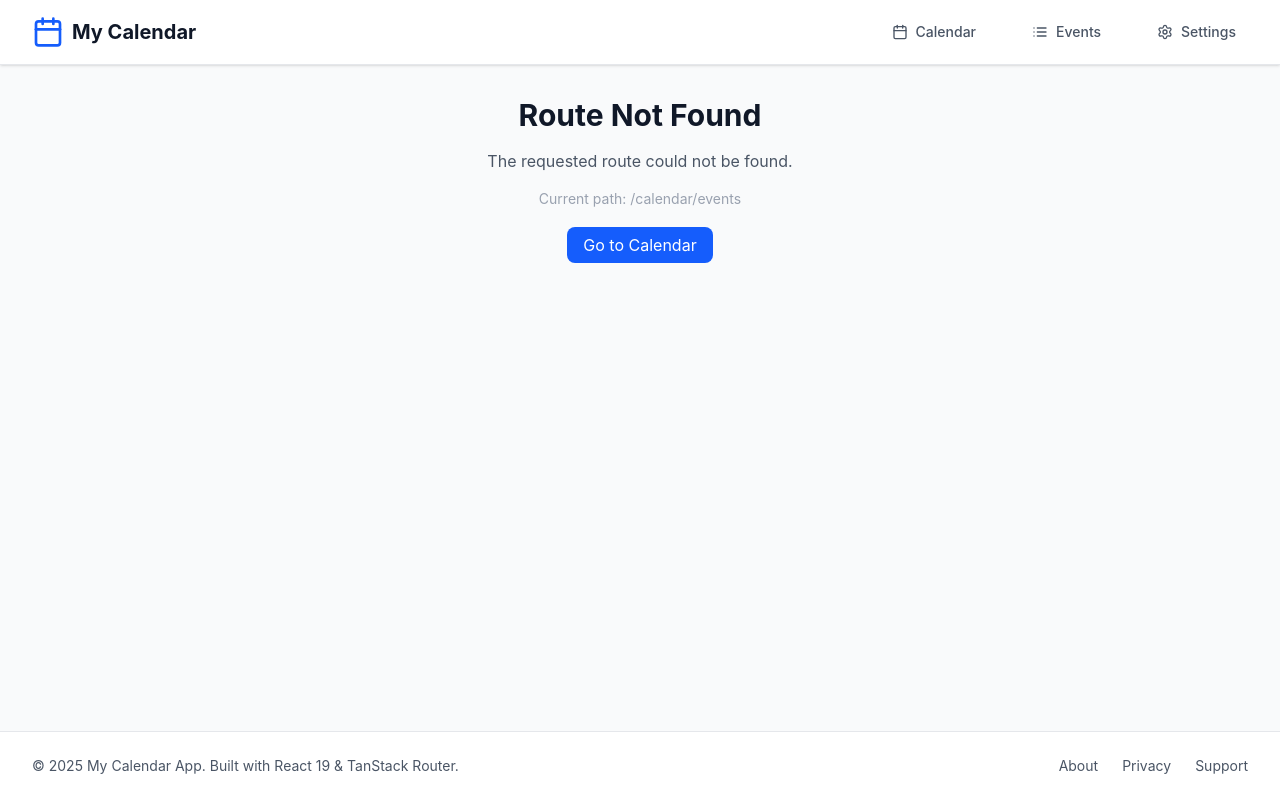
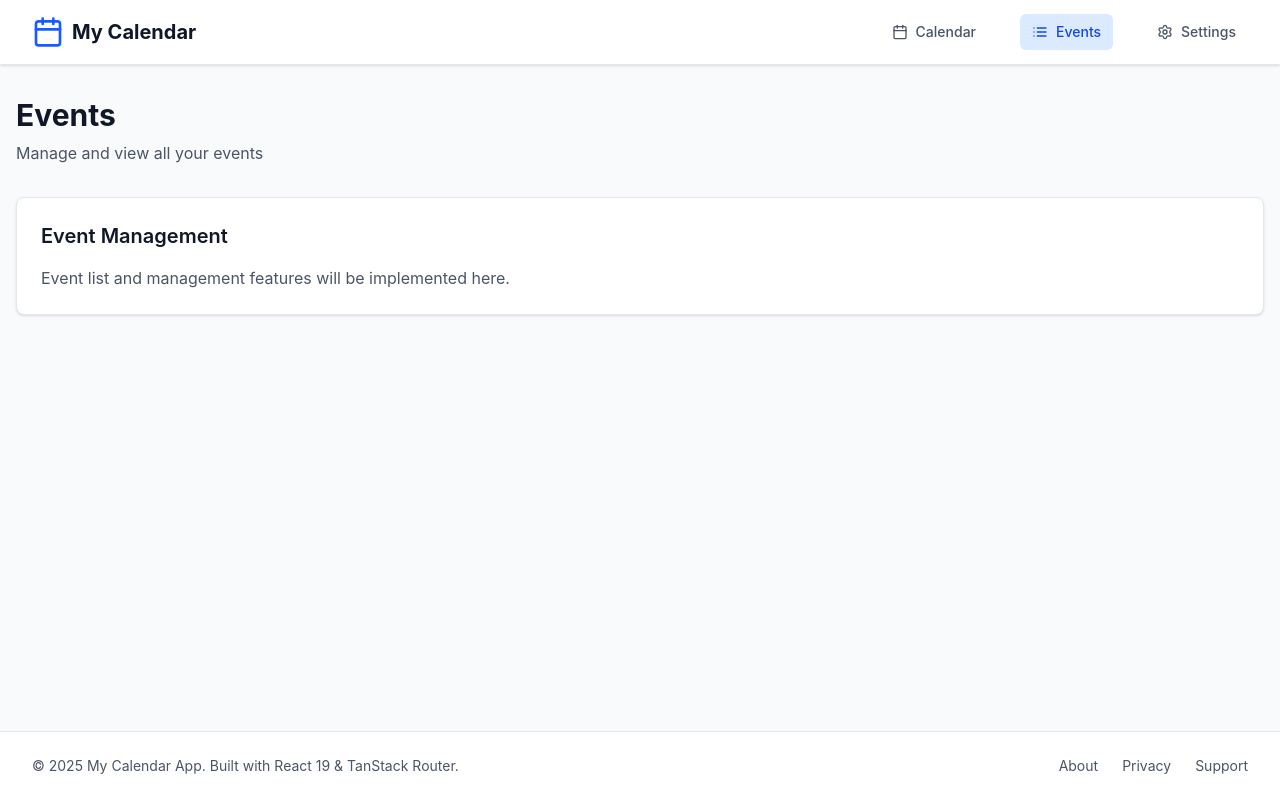
Before and after one commit to bumbaRasch/calendar, a React (Vite) app: page /calendar/events in a window 1280 px wide. Built offline with nearby package versions, Linux system fonts and the light colour scheme.

Commit message:
fix: update base path in router configuration and replace anchor with Link component for navigation

```diff
--- a/src/main.tsx
+++ b/src/main.tsx
@@ -16,7 +16,7 @@ const router = createRouter({
   scrollRestoration: true,
   defaultStructuralSharing: true,
   defaultPreloadStaleTime: 0,
-  basepath: import.meta.env.BASE_URL.slice(0, -1), // Remove trailing slash
+  basepath: '/calendar',
 });
 
 // Register the router instance for type safety
--- a/src/routes/$.tsx
+++ b/src/routes/$.tsx
@@ -1,4 +1,4 @@
-import { createFileRoute } from '@tanstack/react-router';
+import { createFileRoute, Link } from '@tanstack/react-router';
 
 export const Route = createFileRoute('/$')({
   component: () => (
@@ -14,12 +14,12 @@ export const Route = createFileRoute('/$')({
           Current path: {window.location.pathname}
         </p>
         <div className="mt-6">
-          <a
-            href="/calendar/"
+          <Link
+            to="/"
             className="bg-blue-600 text-white px-4 py-2 rounded-lg hover:bg-blue-700"
           >
             Go to Calendar
-          </a>
+          </Link>
         </div>
       </div>
     </div>
```
